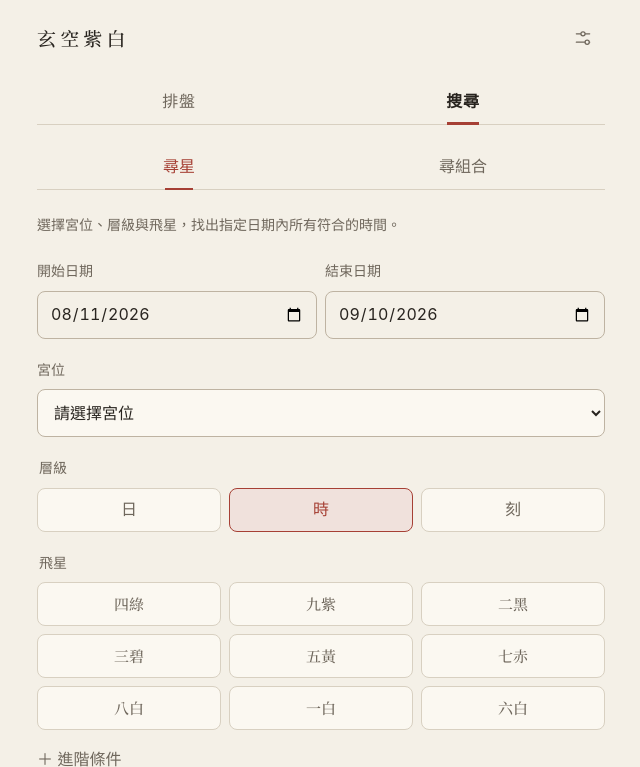
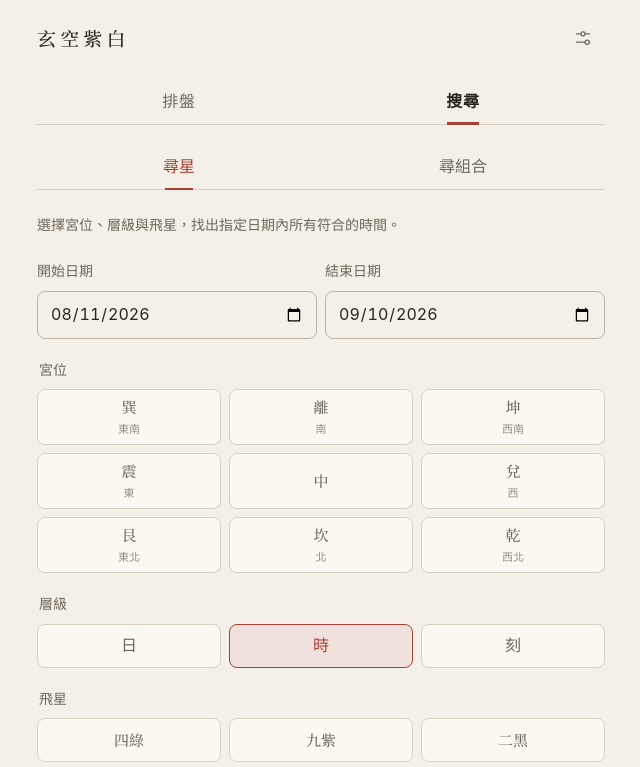
Before and after one commit to U1TR4man/xuankong-zibai, a website built with Vite: page index.html in a window 1280 px wide. Both pictures are taken after a click on the button "搜尋". Shown: the top 767 px of the page, without its empty margins (319-959 px from the left). Built offline with nearby package versions, Linux system fonts and the light colour scheme; files whose address does not match are found by name.

Commit message:
choose the search palace on a nine-palace grid
The palace was a dropdown while the star beside it was already a three
by three grid, so picking a direction meant translating a compass
position into a position in a list, then back again when reading the
results against the chart.

PALACES already carries row and col in luoshu order, so the grid renders
straight from it rather than introducing a second arrangement that could
drift from the chart's. Each cell shows the palace name and its bearing;
the centre has no bearing to show. The centre stays selectable, since
star search accepts it and only the direction ranking excludes it.

```diff
--- a/src/styles.css
+++ b/src/styles.css
@@ -245,7 +245,7 @@ button, select, input { font: inherit; color: inherit; }
 }
 .search-choice-group { min-width: 0; margin: 0; padding: 0; border: none; }
 .search-levels { display: grid; grid-template-columns: repeat(3, 1fr); gap: var(--s2); margin-top: var(--s2); }
-.search-choice, .search-star {
+.search-choice, .search-star, .search-palace {
   position: relative;
   display: flex;
   align-items: center;
@@ -257,15 +257,20 @@ button, select, input { font: inherit; color: inherit; }
   color: var(--ink-secondary);
   cursor: pointer;
 }
-.search-choice input, .search-star input { position: absolute; opacity: 0; pointer-events: none; }
-.search-choice:focus-within, .search-star:focus-within { outline: 2px solid var(--focus); outline-offset: 2px; }
-.search-choice.is-selected, .search-star.is-selected {
+.search-choice input, .search-star input, .search-palace input { position: absolute; opacity: 0; pointer-events: none; }
+.search-choice:focus-within, .search-star:focus-within, .search-palace:focus-within { outline: 2px solid var(--focus); outline-offset: 2px; }
+.search-choice.is-selected, .search-star.is-selected, .search-palace.is-selected {
   border-color: var(--cinnabar);
   background: var(--cinnabar-soft);
   color: var(--cinnabar);
 }
 .search-stars { display: grid; grid-template-columns: repeat(3, 1fr); gap: var(--s2); margin-top: var(--s2); }
 .search-star span { font-family: var(--font-display); font-size: 15px; }
+.search-palaces { display: grid; grid-template-columns: repeat(3, 1fr); gap: var(--s2); margin-top: var(--s2); }
+.search-palace { flex-direction: column; gap: 2px; min-height: 56px; }
+.search-palace__name { font-family: var(--font-display); font-size: 15px; }
+.search-palace__bearing { font-size: 11px; color: var(--ink-tertiary); }
+.search-palace.is-selected .search-palace__bearing { color: inherit; }
 .search-advanced { display: flex; flex-direction: column; gap: var(--s5); }
 .search-advanced__rule { margin: 0; padding: var(--s3); background: var(--paper-muted); font-size: 13px; color: var(--ink-secondary); }
 .search-advanced__level { padding-top: var(--s1); }
--- a/src/ui/SearchView.ts
+++ b/src/ui/SearchView.ts
@@ -119,8 +119,31 @@ function starChoices(
   );
 }
 
-function option(value: string, label: string, selected: boolean): HTMLOptionElement {
-  return el('option', { value, selected }, label);
+/**
+ * 宮位以九宮方盤呈現，而非下拉選單。
+ *
+ * `PALACES` 本身已按洛書 4／9／2、3／5／7、8／1／6 排列（`row`／`col`），
+ * 因此這裡直接依序 render，不另建方位表——與飛星選擇器共用同一個 3×3 grid，
+ * 使用者在表單上看到的方位配置與盤面完全一致。
+ *
+ * 中宮仍可選（尋星允許中宮，只有擇吉八方排序不含中宮），標籤與原下拉一致。
+ */
+function palaceChoices(selected: string): HTMLElement {
+  return el('div', { class: 'search-palaces', 'data-layout': 'luoshu' },
+    ...PALACES.map((palace) => {
+      const checked = selected === palace.key;
+      return el('label', { class: `search-palace${checked ? ' is-selected' : ''}` },
+        el('input', {
+          type: 'radio', name: 'palace', value: palace.key, checked,
+          'aria-label': `${palace.name} ${palace.bearing}`,
+        }),
+        el('span', { class: 'search-palace__name' }, palace.name.replace(/宮$/, '')),
+        palace.key === 'center'
+          ? null
+          : el('span', { class: 'search-palace__bearing' }, palace.bearing),
+      );
+    }),
+  );
 }
 
 function SearchForm(
@@ -152,13 +175,9 @@ function SearchForm(
     ),
   );
 
-  const palace = el('select', { class: 'search-select', name: 'palace', required: true },
-    option('', '請選擇宮位', draft.palace === ''),
-    ...PALACES.map((item) => option(
-      item.key,
-      item.key === 'center' ? '中' : `${item.name.replace(/宮$/, '')} · ${item.bearing}`,
-      draft.palace === item.key,
-    )),
+  const palace = el('fieldset', { class: 'search-choice-group' },
+    el('legend', { class: 'search-field__label' }, '宮位'),
+    palaceChoices(draft.palace),
   );
 
   const simpleLevel = el('fieldset', { class: 'search-choice-group' },
@@ -192,14 +211,7 @@ function SearchForm(
     )),
   );
 
-  form.append(
-    dateFields,
-    el('label', { class: 'search-field' },
-      el('span', { class: 'search-field__label' }, '宮位'),
-      palace,
-    ),
-    draft.mode === 'simple' ? simpleLevel : advanced,
-  );
+  form.append(dateFields, palace, draft.mode === 'simple' ? simpleLevel : advanced);
   if (draft.mode === 'simple') form.append(simpleStars);
   if (viewModel.error) {
     form.append(el('p', { class: 'search-form__error', role: 'alert' }, viewModel.error));
@@ -234,7 +246,7 @@ function SearchForm(
         form.querySelectorAll<HTMLInputElement>(`input[name="${searchLevel}Stars"]:checked`),
       ).map((item) => item.value).sort((a, b) => Number(a) - Number(b));
     }
-    if (input.name === 'level' || input.name === 'star') {
+    if (input.name === 'level' || input.name === 'star' || input.name === 'palace') {
       const group = input.closest('fieldset');
       group?.querySelectorAll('label').forEach((label) => {
         label.classList.toggle('is-selected', label.contains(input));
```
Also changed, not shown: tests/searchUi.test.ts (+15 -5 lines), CHANGELOG.md.
